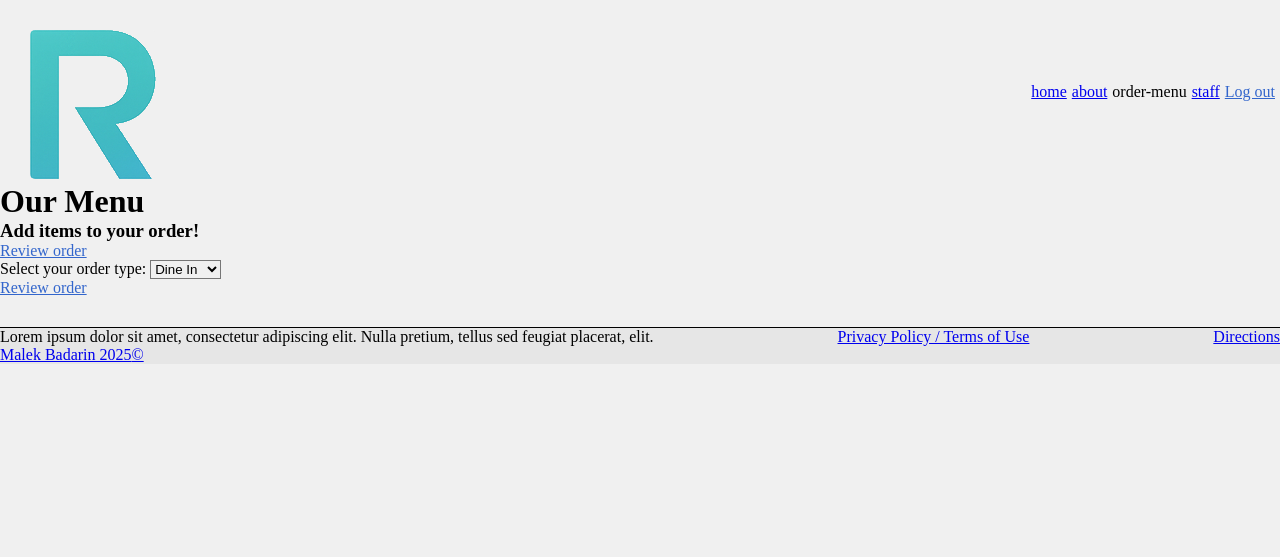
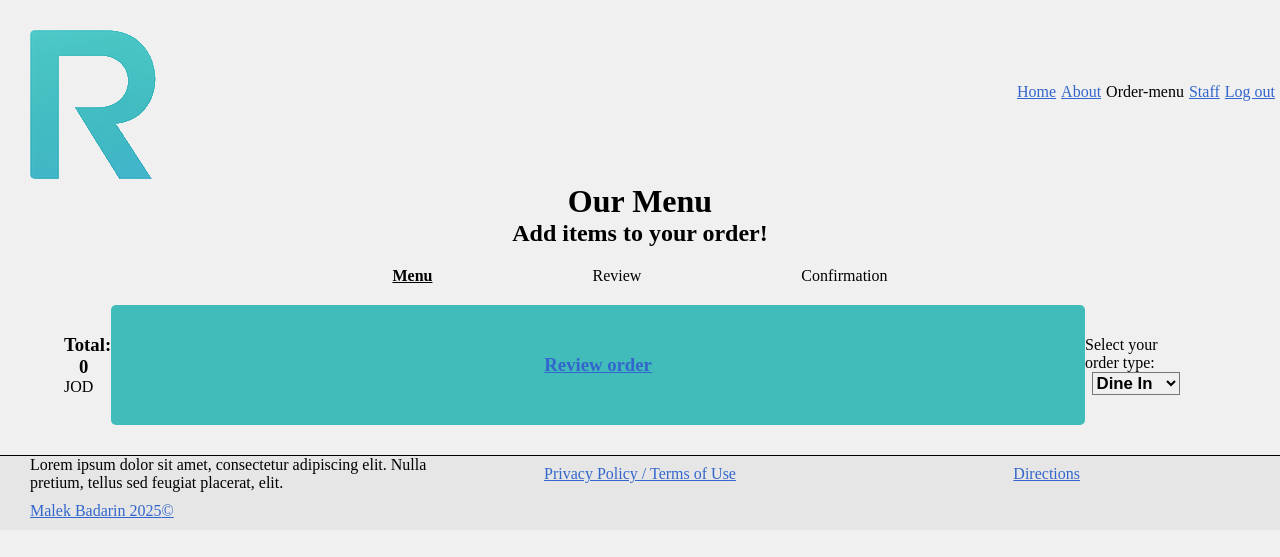
Before and after one commit to malekbadarin/Capstone-Project, a Django app: page /order/menu/ in a window 1280 px wide. Shown: the top 557 px of the page. Run offline with Django 5.2, Linux system fonts and the light colour scheme; the visitor is signed in with stand-in values (Sample User, id 1); data that the repository does not hold is empty.

Commit message:
Finish first version of reponsive design for index.html and order_menu.html. Add total to order_menu.html and and code to base.js to update that total.

```diff
--- a/capstone/restaurant/static/restaurant/css/base.css
+++ b/capstone/restaurant/static/restaurant/css/base.css
@@ -2,6 +2,7 @@
     background-color: #f0f0f0;
     margin: 0;
     padding: 0;
+    transition: ease all 175ms;
 }
 
 button, input[type="submit"] {
@@ -14,29 +15,55 @@ button, input[type="submit"] {
   outline: inherit;
 }
 
-button {
+button, a:visited, a {
     text-decoration: underline;
     color: #3366cc;
 }
 
-button:hover {
-    color: #504c9d
+button:hover, a:hover, .button:hover {
+    color: red;
+    cursor: pointer;
 }
 
 .button {
     border-radius: 5px;
 }
 
+.add-button, .sub-button{
+    border-radius: 50%;
+    width: 1em;
+    line-height: 1;
+    background-color: #42bbbb;
+    text-align: center;
+    aspect-ratio: 1 / 1;
+    vertical-align: middle;
+}
+
+header{
+    position: relative;
+}
+
 #logo {
     margin: 30px 0 0 30px;
+    border-radius: 5px;
+    background-color: #f0f0f0;
 }
 
-.nav-list {
+.nav-list, .breadcrumbs-list {
     list-style: none;
 }
 
 .nav-item {
     margin: 0 5px 0 0;
+}
+
+.breadcrumbs-item{
+    padding: 20px 80px;
+}
+
+.breadcrumbs-item.active{
+    text-decoration: underline;
+    font-weight: bold;
 }
 
 .container-flex {
@@ -45,13 +72,30 @@ button:hover {
     align-items: center;
 }
 
-footer * {
+.breadcrumbs-list{
+    justify-content: center;
+}
+
+form{
+    flex-direction: column;
+}
+
+footer, footer * {
     background-color: #e6e6e6;
+}
+
+.footer-blobs > div {
+    flex: 1;
 }
 
 footer {
     margin-top: 30px;
+    padding: 0 30px;
     border-top: 1px solid #000;
+}
+
+.text-center, .heading{
+    text-align: center;
 }
 
 .superscript {
@@ -59,7 +103,39 @@ footer {
     vertical-align: super;
 }
 
-/*
-img{
-    display: none;
-}*/
+#copyright {
+    padding: 10px 0;
+}
+
+@media screen and (max-width: 500px){
+    .nav-list{
+        display: block;
+    }
+}
+
+@media screen and (max-width: 344px){
+    *{
+        padding: 0 !important;
+        margin: 0 !important;
+    }
+}
+
+@media screen and (max-width: 300px){
+    *{
+        display: block !important;
+        position: static !important;
+        min-width: 0 !important;
+        max-width: 100% !important;
+        font-size: 1em !important;
+        transform: rotate(0) !important;
+    }
+    img{
+        max-height: 50% !important;
+        max-width: 50% !important;
+    }
+    .sticky{
+        position: sticky !important;
+        top: 2em !important;
+        z-index: 2;
+    }
+}
--- /dev/null
+++ b/capstone/restaurant/static/restaurant/css/order_menu.css
@@ -0,0 +1,77 @@
+.card{
+    padding: 30px 30px 0 30px;
+}
+.dish-img {
+    max-height: 25%;
+    max-width: 25%;
+}
+.dish-ingredients{
+    font-style: italic;
+}
+
+.add-remove-quantity * {
+    padding: 7px;
+}
+
+.qty-input {
+    width: 30px;
+    padding: 0;
+}
+
+.sticky{
+    position: sticky;
+    justify-content: space-between;
+    top: 0;
+    left:0;
+    width: 90vw;
+    height: 10vh;
+}
+
+.review-button{
+    height: 100%;
+    width: 100%;
+    padding: 0 25%;
+}
+
+.review-button, .review-button *{
+    background-color: #42bbbb;
+}
+
+.order-type{
+    flex-direction: column;
+    justify-content: center;
+    align-items: flex-end;
+    margin-right: 30px;
+}
+
+.order-type select{
+    align-self: center;
+    font-weight: bold;
+    font-size: 1.05em;
+}
+
+#total-heading{
+    padding-left: 15px;
+}
+
+@media screen and (max-width: 768px){
+    .card{
+        display: block;
+    }
+    /* .card *{
+        margin-left: auto;
+        width: fit-content;
+    } */
+    .breadcrumbs-item{
+    padding: 20px;
+    }
+    .order-type label{
+        display: none;
+    }
+}
+
+@media screen and (orientation: landscape) {
+    .sticky{
+        height: 15vh;
+    }
+}
--- a/capstone/restaurant/static/restaurant/js/base.js
+++ b/capstone/restaurant/static/restaurant/js/base.js
@@ -2,47 +2,101 @@ const addButtons = document.getElementsByClassName('add-button');
 const subButtons = document.getElementsByClassName('sub-button');
 const qtyInputs = document.getElementsByClassName('qty-input');
 const resDateTime = document.getElementById('reservation-datetime');
-const pickUpTime = document.getElementById('pickup-time')
+const pickUpTime = document.getElementById('pickup-time');
+const pickUpWarning = document.getElementById('pickup-warning');
+const dateTimeWarning = document.getElementById('reservation-warning');
+const dishDivs = document.getElementsByClassName('card');
+const totalHeading = document.getElementById('total-heading')
 
+
+//Adds listeners to all +/- buttons and connect them to the corresponding quantity input feild and updates total on menu page
+function quantityHelper(input){
+    return parseInt(qtyInputs[input].value)
+}
+function priceHelper(input){
+    return parseFloat(dishDivs[input].dataset.price);
+}
+let total = 0;
+for(let i = 0; i < dishDivs.length; i++){
+    total += quantityHelper(i) * priceHelper(i)
+    total = parseFloat(total.toFixed(2))
+}
+totalHeading.innerHTML = total;
+function updateTotal(input, operation) {
+    const itemPrice = parseFloat(dishDivs[input].dataset.price);
+    let updateValue = (itemPrice);
+    if (operation !== 'add') {
+        updateValue = -updateValue;
+    }
+    const finalValue = parseFloat(updateValue.toFixed(2));
+    total += finalValue;
+    return parseFloat(total.toFixed(2));
+}
 for(let i = 0; i < addButtons.length; i++){
     addButtons[i].addEventListener('click', function(){
-        qtyInputs[i].value = parseInt(qtyInputs[i].value) + 1;
+        qtyInputs[i].value = quantityHelper(i) + 1;
+        totalHeading.innerHTML = updateTotal(i, 'add');
     });
     subButtons[i].addEventListener('click', function(){
         if(qtyInputs[i].value != '0'){
-            qtyInputs[i].value = parseInt(qtyInputs[i].value) - 1;
+            totalHeading.innerHTML = updateTotal(i, 'sub');
+            qtyInputs[i].value = quantityHelper(i) - 1;
+        }
+
+    })
+    qtyInputs[i].addEventListener('change', function(){
+        if(!quantityHelper(i)){
+            qtyInputs[i].value = 0;
         }
     })
 }
 
-//Check if datetime input value is larger than current time in Amman
+//Set and validate that datetime input value is larger than current time in Amman
+//Creates a date object that is based on current UTC time and then adds "X" hours * 3600 seconds * 1000ms to adjust for timezone
 function dateHelper(plusUTC){
-    return new Date(Date.now() + 3600000 * plusUTC)
+    return new Date(Date.now() + 3600 * 1000 * plusUTC)
 }
+//Converts the date to YYYY-mm-ddTHH:MM:SS... string format (ISO string) and slices it between post1 and pos2
 function dateSlicer(date, pos1, pos2){
     return date.toISOString().slice(pos1, pos2);
 }
+//Compares Date.now() UTC+3 (Amman) to input to determine if the reservation time is in the past
 if(resDateTime){
+    //Set value at page load to now()
+    let dateTimeNow = dateSlicer(dateHelper(3),0,16);
+    resDateTime.value = dateTimeNow;
     resDateTime.addEventListener('change', function(){
-        //Adjust Date.now() to UTC+3 (Amman) by adding 3 hours * 3600 seconds * 1000 ms
-        if(Date.parse(resDateTime.value)< (Date.now() + 3600000 * 3)){
-            const timeNowObject = dateSlicer(dateHelper(3),0,10);
-            resDateTime.value = timeNowObject;
-    }
-})
+        if(Date.parse(resDateTime.value) < Date.now()){
+            //Recalculate on change to keep now() current
+            dateTimeNow = dateSlicer(dateHelper(3),0,16);
+            resDateTime.value = dateTimeNow;
+            dateTimeWarning.innerHTML = "(cannot be in the past)";
+        } else{
+            dateTimeWarning.innerHTML = "";
+        }
+    })
 }
 
-//Check if time input is at least 1 hour in the future from current time in Amman
+//Set and validate that time input is at least 1 hour in the future from current time in Amman
+//Converts time HH:MM string into an int by multiplying HH by 60 and then adding it to MM
 function timeHelper(time){
     return parseInt(time.slice(0, 2))*60+parseInt(time.slice(3));
 }
-
+//Compares time input with current time in Amman + 1 hour (UTC+4)
 if(pickUpTime){
+    //Set value at page load to now()
+    let timeNow = dateSlicer(dateHelper(4),11,16);
+    pickUpTime.value = timeNow;
     pickUpTime.addEventListener('change', function(){
-        const timeNow = dateSlicer(dateHelper(4),11,16);
+        //Recalculate on change to keep now() current
+        timeNow = dateSlicer(dateHelper(4),11,16);
         const inputTime = timeHelper(pickUpTime.value)
         if(timeHelper(timeNow) > inputTime){
             pickUpTime.value = timeNow;
+            pickUpWarning.innerHTML = "(minimum 1 hour processing time)";
+        }
+        else{
+            pickUpWarning.innerHTML = "";
         };
 })
 }
--- a/capstone/restaurant/templates/index.html
+++ b/capstone/restaurant/templates/index.html
@@ -20,7 +20,7 @@
         </section>
         <section class='container-flex' id='buttons-section'>
             <a href="{% url 'order-menu' %}">
-                <div class='button-img'>
+                <div class='button-img button'>
                     <div class='button-img-sub'>
                         <img class='index-img' id='view-menu-img' src="{% static 'restaurant/images/view_menu_button.png' %}" alt="View Menu">
                         <h3 class="transparent-img-label">VIEW MENU</h3>
--- a/capstone/restaurant/templates/restaurant/base.html
+++ b/capstone/restaurant/templates/restaurant/base.html
@@ -12,7 +12,7 @@
     </head>
     <body>
         <header class='container-flex'>
-            <a href="{% url 'home' %}"><img class='image button' id='logo' src="{% static 'restaurant/images/logo.png' %}" alt="logo"></a>
+            <a href="{% url 'home' %}"><img class='image' id='logo' src="{% static 'restaurant/images/logo.png' %}" alt="logo"></a>
             {% block main-header %}
             {% endblock %}
             <nav class='container-flex'>
@@ -20,9 +20,9 @@
                     <ul class='container-flex nav-list'>
                         {% for path in auth_paths %}
                             {% if path != request.resolver_match.view_name %}
-                                <li class='nav-item'><a href="{% url path %}">{{path}}</a></li>
+                                <li class='nav-item'><a href="{% url path %}">{{path|capfirst}}</a></li>
                             {% else %}
-                                <li class='nav-item'>{{path}}</li>
+                                <li class='nav-item'>{{path|capfirst}}</li>
                             {% endif %}
                         {% endfor %}
                         <li class='nav-item'>
@@ -48,19 +48,19 @@
         {% block content %}
         {% endblock %}
         <footer>
-            <div class='container-flex'>
-                <div class='container-flex' id='footer-blob'>
+            <div class='container-flex footer-blobs'>
+                <div>
                     <p class='smaller'>Lorem ipsum dolor sit amet, consectetur adipiscing elit. Nulla pretium, tellus sed feugiat placerat, elit.</p>
                 </div>
-                <div class='container-flex' id='footer-privacy'>
-                    <p><a href='#'>Privacy Policy / Terms of Use</a></p>
+                <div>
+                    <p class='text-center'><a href='#'>Privacy Policy / Terms of Use</a></p>
                 </div>
-                <div class='container-flex' id='footer-directions'>
-                    <p class='button'><a href="https://maps.google.com/maps/dir//%D8%B4%D8%A7%D9%88%D8%B1%D9%85%D8%A7+%D8%A3%D8%A8%D9%88+%D8%AD%D8%A7%D8%AA%D9%85+Abu+Hatem+Shawerma+Karamah+St+Amman+Jordan%E2%80%AD/@32.050994,35.8783848,14z/data=!4m5!4m4!1m0!1m2!1m1!1s0x151c9e5a362daa79:0xa62d9102ddf9ea90">Directions</a></p>
+                <div>
+                    <p class='text-center'><a href="https://maps.google.com/maps/dir//%D8%B4%D8%A7%D9%88%D8%B1%D9%85%D8%A7+%D8%A3%D8%A8%D9%88+%D8%AD%D8%A7%D8%AA%D9%85+Abu+Hatem+Shawerma+Karamah+St+Amman+Jordan%E2%80%AD/@32.050994,35.8783848,14z/data=!4m5!4m4!1m0!1m2!1m1!1s0x151c9e5a362daa79:0xa62d9102ddf9ea90">Directions</a></p>
                 </div>
             </div>
-            <div class='container' id='copyright'>
-                <p><a href="https://github.com/malekbadarin">Malek Badarin 2025<span class='superscript]'>©</span></a></p>
+            <div>
+                <p id='copyright'><a href="https://github.com/malekbadarin">Malek Badarin 2025<span class='superscript]'>©</span></a></p>
             </div>
         </footer>
     </body>
--- a/capstone/restaurant/templates/restaurant/order_menu.html
+++ b/capstone/restaurant/templates/restaurant/order_menu.html
@@ -3,45 +3,61 @@
 
 {% block title %}Menu{% endblock %}
 
+{% block stylesheet %}
+    <link href="{% static 'restaurant/css/order_menu.css' %}" rel="stylesheet">
+{% endblock %}
+
 {% block content %}
     <main class='container'>
         <div class='container heading'>
             <h1>Our Menu</h1>
-            <h3>Add items to your order!</h3>
+            <h2>Add items to your order!</h2>
         </div>
-        <form class='container form' action="{% url 'order-review' %}" method='post'>
+        <ul class='container-flex breadcrumbs-list'>
+                    <li class='breadcrumbs-item active'>Menu</li>
+                    <li class='breadcrumbs-item inactive'>Review</li>
+                    <li class='breadcrumbs-item inactive'>Confirmation</li>
+        </ul>
+        <form class='container-flex form' action="{% url 'order-review' %}" method='post'>
             {% csrf_token %}
-            <div class='container review-button'>
-                <button type="submit" class='button'>Review order</button>
+            <div class='container-flex sticky'>
+                <div>
+                    <h3>Total:</h3>
+                    <h3 id='total-heading'></h3><span> JOD</span>
                 </div>
+                <button type="submit" class='review-button button'>
+                    <h3>Review order</h3>
+                </button>
+                <div class='container-flex order-type'>
                     <label for="order-type">Select your order type:</label>
                     <select id="order-type" name="order-type">
                         <option value="I">Dine In</option>
                         <option value="P">Pickup</option>
                         <option value="D">Delivery</option>
                     </select>
+                </div>
+            </div>
             <div class='container menu'>
                 {% for item in menu %}
                     {% if item.is_available %}
-                        <div class='container card' id="dish-{{ item.id }}">
-                            <img class='dish-img' src="{% static 'restaurant/images/dishes/dish'|add:item.id|add:'.png' %}" alt="{{ item.desc }}">
+                        <div class='container-flex card' data-price="{{ item.unit_price }}" id="dish-{{ item.id }}">
+                            <img class='dish-img' src="{% static 'restaurant/images/dishes/dish-placeholder.png'  %}" alt="{{ item.desc }}">
+                            <div class='container'>
                                 <h3 class='dish-name'>{{ item.name }}</h3>
                                 <p class='dish-desc'>{{ item.desc }}</p>
                                 {% if item.allergen != 'NA' %}
                                     <img class='allergen-icon' src="{% static 'restaurant/images/allergens/'|add:item.allergen|add:'.png' %}" alt="{{ item.get_allergen_display }}">
                                 {% endif %}
-                            <p class='dish-ingredients'><em>{{ item.ingredients }}</em></p>
-                            <div class="container add-remove-quantity">
+                                <p class='dish-ingredients'>{{ item.ingredients }}</p>
+                            </div>
+                            <div class="container-flex add-remove-quantity">
                                 <p class='button sub-button'>-</p>
-                                <input class='qty-input' type="number" id="{{ item.html_name }}" name="{{ item.html_name }}" min="0" value="{{ item.quantity|default:"0" }}">
+                                <input class='button qty-input' type="number" id="{{ item.html_name }}" name="{{ item.html_name }}" min="0" value="{{ item.quantity|default:"0" }}">
                                 <p class='button add-button'>+</p>
                             </div>
                         </div>
                     {% endif %}
                 {% endfor %}
-            </div>
-            <div class='container review-button'>
-                <button type="submit" class='button'>Review order</button>
             </div>
         </form>
         {% comment %}Older iteration that did not utilise form logic.
--- a/capstone/restaurant/templates/restaurant/order_review.html
+++ b/capstone/restaurant/templates/restaurant/order_review.html
@@ -40,8 +40,8 @@
                 <div class='container review-delivery-options'>
                     <p>Your order type: <a href={% url 'order-menu' %}>{{ order.get_order_type_display }}</a></p>
                     {% if order.order_type == 'I' %}
-                        <label for="reservation-datetime">Reservation date and time:</label>
-                        <input type="datetime-local" id="reservation-datetime" name="reservation-datetime" value="2025-04-01T00:00">
+                        <label id='reservation-datetime-label' for="reservation-datetime">Reservation date and time:</label>
+                        <input type="datetime-local" id="reservation-datetime" name="reservation-datetime" step="900"><span id='reservation-warning' style='color: red;'></span>
                         <label for="reservation-table">Select your table:</label>
                         <select id="table" name="table">
                             {% for table in tables %}
@@ -55,7 +55,7 @@
                         <p class='add-button button'>+</p>
                     {% elif order.order_type == 'P' %}
                         <label for="pickup-time">Pick-up time:</label>
-                        <input type="time" id="pickup-time" name="pickup-time" value="00:00">
+                        <input type="time" id="pickup-time" name="pickup-time" step="900"><span id='pickup-warning' style='color: red;'></span>
                     {% else %}
                         <input type="" class='input-choice' id="address" name="address" default="{{ user.address }}">
                     {% endif %}
--- a/capstone/restaurant/views.py
+++ b/capstone/restaurant/views.py
@@ -144,8 +144,7 @@ def order_review(request):
                 if key in order_item_names:
                     old_quantity = order.orderitem_set.get(menu_item__name = key).quantity
                     #print(f'---item_id {menu_item_id} old quantity {old_quantity} new quantity {int(value)}---')
-                    if int(value) != old_quantity:
-                        order.update_item(menu_item_id, int(value))
+                    order.update_item(menu_item_id, int(value))
                     continue
                 else:
                     order.add_item(menu_item_id, int(value))
```
Also changed, not shown: capstone/restaurant/static/restaurant/css/index.css (+22 -1 lines), capstone/restaurant/static/restaurant/images/dishes/burger.png (deleted), capstone/restaurant/static/restaurant/images/dishes/dish-placeholder.png (added), capstone/restaurant/static/restaurant/images/dishes/mystery meat.png (deleted), capstone/restaurant/static/restaurant/images/dishes/pizza.png (deleted), capstone/restaurant/static/restaurant/images/start_order_button.png, capstone/restaurant/static/restaurant/images/view_menu_button.png. Lines whose indentation alone changed are shown as unchanged.
